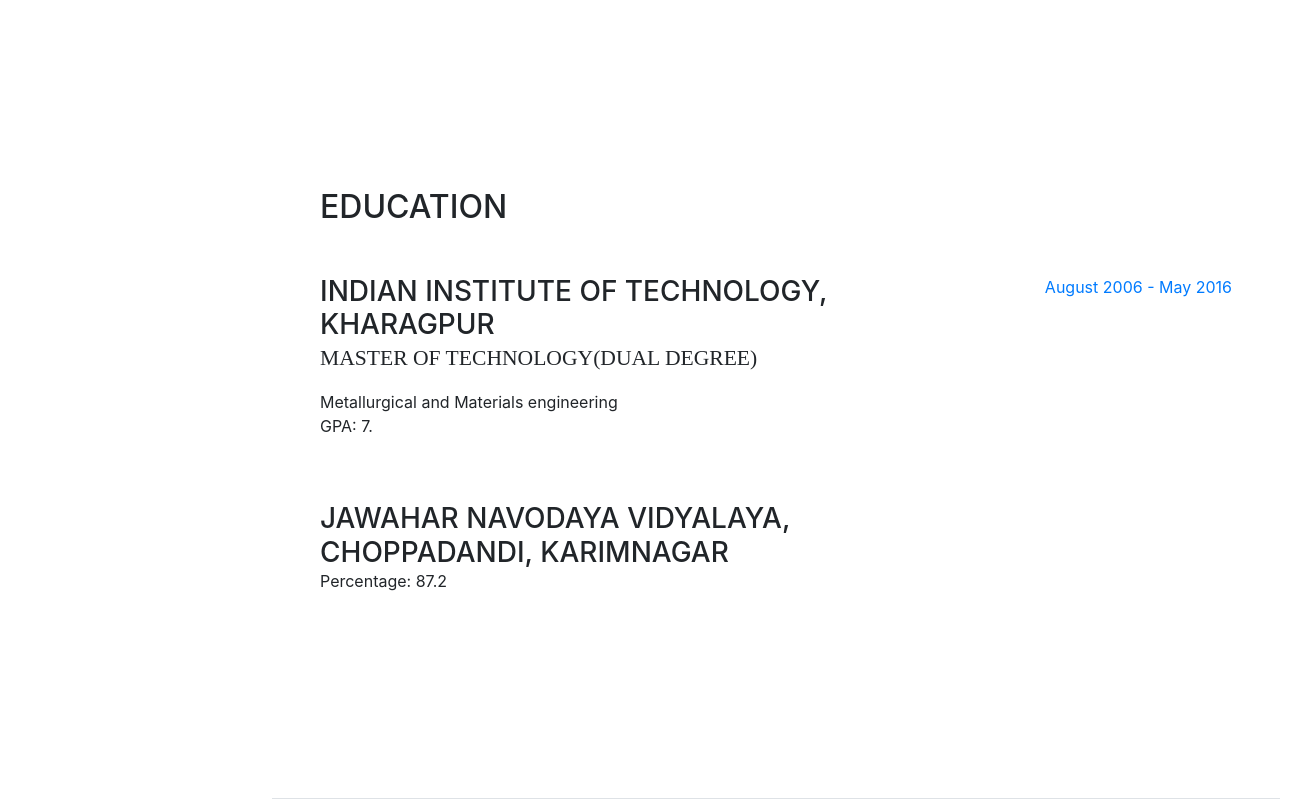
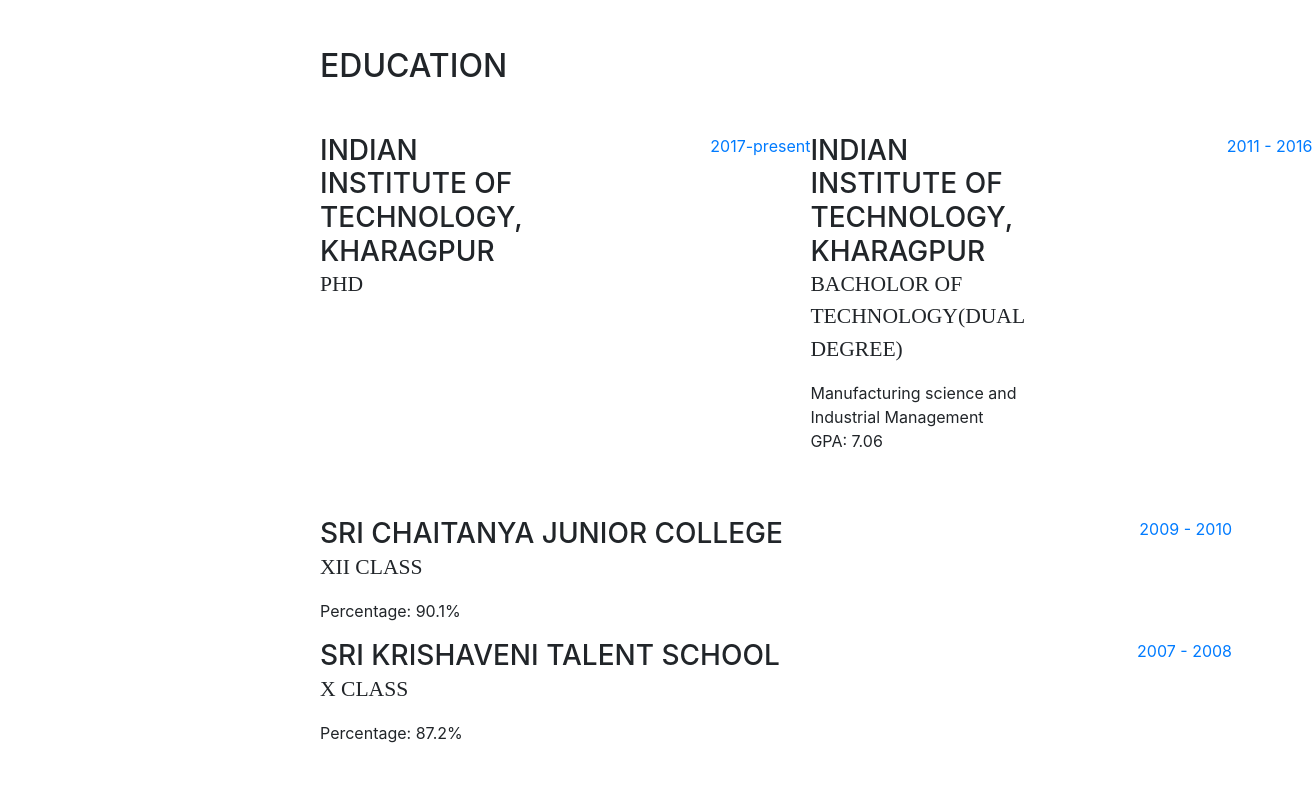
Before and after one commit to omkarmypati/omkarmypati.github.io, a website with bundled scripts: page index.html in a window 1280 px wide. Shown: the part 1880-2680 px from the top of the page, 1312 px wide, since content can reach past the window. Built offline with nearby package versions, Linux system fonts and the light colour scheme; a web font is replaced by a local one.

Commit message:
Education details updated

```diff
--- a/index.html
+++ b/index.html
@@ -150,25 +150,50 @@
           <h2 class="mb-5">Education</h2>
 
           <div class="resume-item d-flex flex-column flex-md-row mb-5">
+
+           <div class="resume-item d-flex flex-column flex-md-row">
+            <div class="resume-content mr-auto">
+              <h3 class="mb-0">Indian Institute of Technology,  Kharagpur</h3>
+              <div class="subheading mb-3">Phd</div>
+            </div>
+            <div class="resume-date text-md-right">
+              <span class="text-primary">2017-present</span>
+            </div>
+          </div>
+
             <div class="resume-content mr-auto">
               <h3 class="mb-0">Indian Institute of Technology, Kharagpur</h3>
-              <div class="subheading mb-3">Master of Technology(Dual degree)</div>
-              <div>Metallurgical and Materials engineering</div>
-              <p>GPA: 7.</p>
+              <div class="subheading mb-3">Bacholor of technology(Dual degree)</div>
+              <div>Manufacturing science and Industrial Management</div>
+              <p>GPA: 7.06</p>
             </div>
             <div class="resume-date text-md-right">
-              <span class="text-primary">August 2006 - May 2016</span>
+              <span class="text-primary">2011 - 2016</span>
             </div>
           </div>
 
           <div class="resume-item d-flex flex-column flex-md-row">
             <div class="resume-content mr-auto">
-              <h3 class="mb-0">Jawahar Navodaya Vidyalaya, Choppadandi, Karimnagar</h3>
-              <p>Percentage: 87.2</p>
+              <h3 class="mb-0">Sri Chaitanya Junior College</h3>
+              <div class="subheading mb-3">XII class</div>
+              <p>Percentage: 90.1%</p>
             </div>
             <div class="resume-date text-md-right">
+              <span class="text-primary">2009 - 2010</span>
             </div>
           </div>
+
+         <div class="resume-item d-flex flex-column flex-md-row">
+            <div class="resume-content mr-auto">
+              <h3 class="mb-0">Sri Krishaveni Talent School</h3>
+              <div class="subheading mb-3">X class</div>
+              <p>Percentage: 87.2%</p>
+            </div>
+            <div class="resume-date text-md-right">
+              <span class="text-primary">2007 - 2008</span>
+            </div>
+          </div>
+
 
         </div>
       </section>
```
